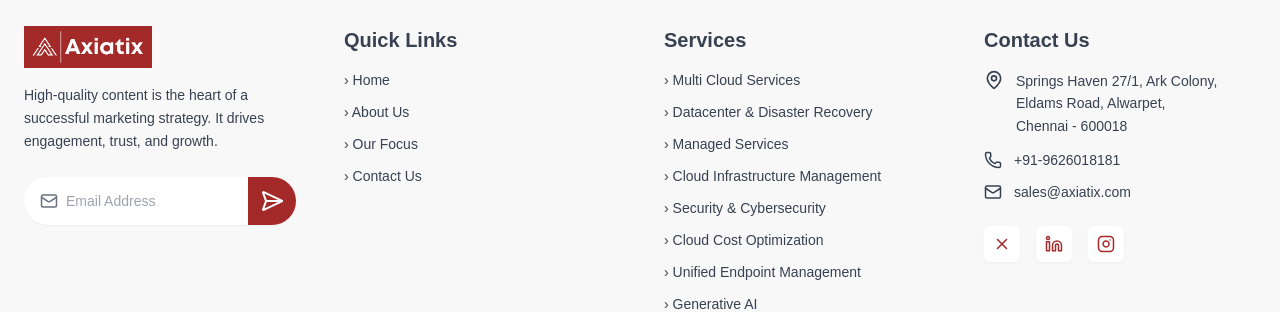
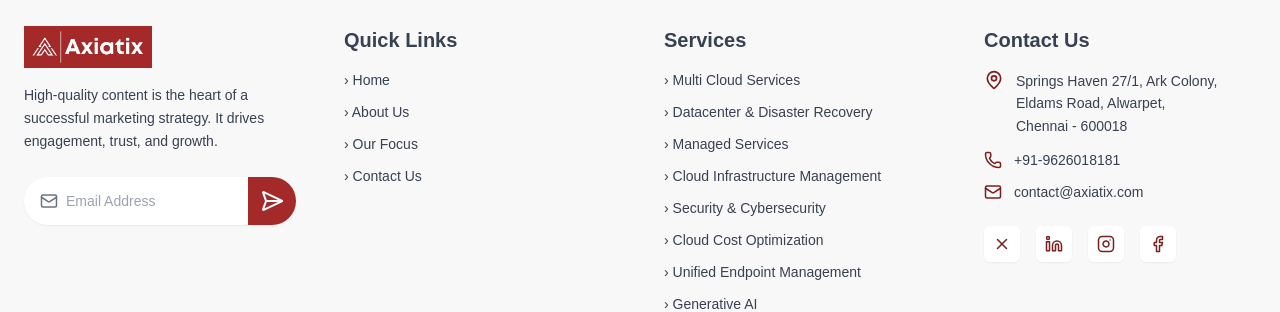
Before and after one commit to Adith1207/Axiatix_Website, a Next.js app: page / in a window 1280 px wide. Shown: the part 3428-3740 px from the top of the page. Built offline with nearby package versions, Linux system fonts and the light colour scheme.

Commit message:
added the links in the footer component

```diff
--- a/app/components/Footer.tsx
+++ b/app/components/Footer.tsx
@@ -8,6 +8,7 @@ import {
   MapPin,
   Linkedin,
   Instagram,
+  Facebook,
   X,
   SendHorizontal,
 } from "lucide-react";
@@ -180,7 +181,7 @@ export default function Footer() {
 
             {/* ADDRESS */}
             <div className="flex items-start gap-3 mb-3">
-              <MapPin size={20} />
+              <MapPin size={20} className="text-[#7A1E1E]" />
               <p className="text-sm leading-relaxed">
                 Springs Haven 27/1, Ark Colony,
                 <br />
@@ -192,68 +193,97 @@ export default function Footer() {
 
             {/* PHONE */}
             <div className="flex items-center gap-3 mb-3">
-              <Phone size={18} />
+              <Phone size={18} className="text-[#7A1E1E]" />
               <p className="text-sm">+91-9626018181</p>
             </div>
 
             {/* EMAIL */}
             <div className="flex items-center gap-3 mb-6">
-              <Mail size={18} />
-              <p className="text-sm">sales@axiatix.com</p>
+              <Mail size={18} className="text-[#7A1E1E]" />
+              <p className="text-sm">contact@axiatix.com</p>
             </div>
 
             {/* SOCIAL ICONS */}
             <div className="flex gap-4">
-              <div
+              {/* X (Twitter) */}
+              <a
+                href="https://x.com/axiatix" // replace with real link
+                target="_blank"
                 className="
         w-9 h-9
         bg-white
         rounded-md
         flex items-center justify-center
-                  text-primary
+        text-[#7A1E1E]
         cursor-pointer
         transition-all duration-200
-                  hover:bg-primary
+        hover:bg-[#7A1E1E]
         hover:text-white
         shadow-sm
       "
               >
                 <X size={18} />
-              </div>
+              </a>
 
-              <div
+              {/* LinkedIn */}
+              <a
+                href="https://www.linkedin.com/company/axiatix/" // replace with real link
+                target="_blank"
                 className="
         w-9 h-9
         bg-white
         rounded-md
         flex items-center justify-center
-                  text-primary
+        text-[#7A1E1E]
         cursor-pointer
         transition-all duration-200
-                  hover:bg-primary
+        hover:bg-[#7A1E1E]
         hover:text-white
         shadow-sm
       "
               >
                 <Linkedin size={18} />
-              </div>
+              </a>
 
-              <div
+              {/* Instagram */}
+              <a
+                href="https://www.instagram.com/axiatixconsulting?igsh=c2ZlZXN3MWZkdnFh"
+                target="_blank"
                 className="
         w-9 h-9
         bg-white
         rounded-md
         flex items-center justify-center
-                  text-primary
+        text-[#7A1E1E]
         cursor-pointer
         transition-all duration-200
-                  hover:bg-primary
+        hover:bg-[#7A1E1E]
         hover:text-white
         shadow-sm
       "
               >
                 <Instagram size={18} />
-              </div>
+              </a>
+
+              {/* Facebook */}
+              <a
+                href="https://www.facebook.com/share/14P3HvruWog/" // replace with real link
+                target="_blank"
+                className="
+        w-9 h-9
+        bg-white
+        rounded-md
+        flex items-center justify-center
+        text-[#7A1E1E]
+        cursor-pointer
+        transition-all duration-200
+        hover:bg-[#7A1E1E]
+        hover:text-white
+        shadow-sm
+      "
+              >
+                <Facebook size={18} />
+              </a>
             </div>
           </div>
         </div>
```
Lines whose indentation alone changed are shown as unchanged.
